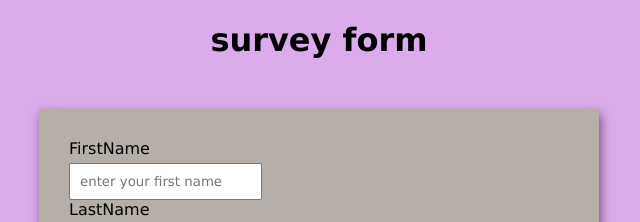
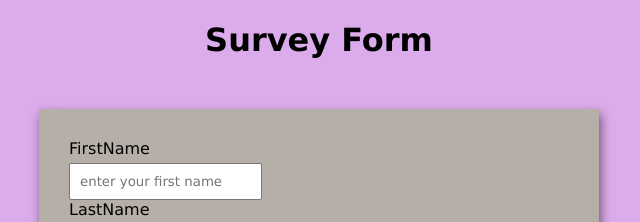
Before and after one commit to RanjithReddyG/hackathonproject, a plain HTML site: page index.html in a window 1280 px wide. Shown: the top 222 px of the page, 321-961 px from the left. Drawn offline with Linux system fonts and the light colour scheme.

Commit message:
Update index.html

```diff
--- a/index.html
+++ b/index.html
@@ -10,7 +10,7 @@
     <title>servey form</title>
 </head>
 <body>
-    <h1>survey  form</h1>
+    <h1>Survey  Form</h1>
 
     <form id="form">
 
```
